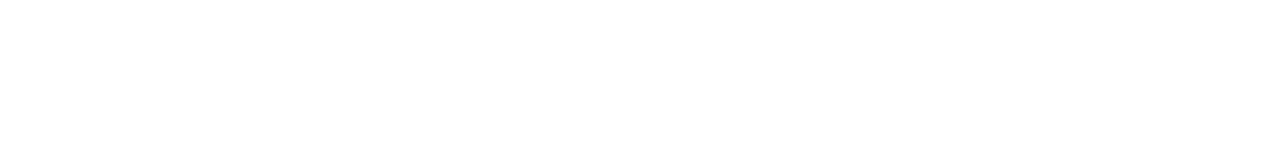
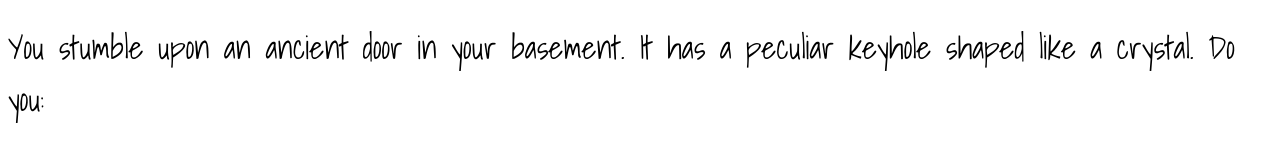
Before and after one commit to ADSZ42/Choose-Your-Own-Adventure-Repo, a plain HTML site: page pages/ending1.html in a window 1280 px wide. Drawn offline with Linux system fonts and the light colour scheme.

Commit message:
Font Add On

```diff
--- a/pages/ending1.html
+++ b/pages/ending1.html
@@ -5,10 +5,14 @@
     <meta charset="UTF-8">
     <meta name="viewport" content="width=device-width, initial-scale=1.0">
     <title>The Riddle Solved - Good Ending</title>
+    <link rel="stylesheet" href="../style/styles.css">
+    <link rel="preconnect" href="https://fonts.googleapis.com">
+    <link rel="preconnect" href="https://fonts.gstatic.com" crossorigin>
+    <link href="https://fonts.googleapis.com/css2?family=Shadows+Into+Light&display=swap" rel="stylesheet">
 </head>
 
 <body>
-
+    <h1 class="shadows-into-light-regular">You stumble upon an ancient door in your basement. It has a peculiar keyhole shaped like a crystal. Do you:</h1>
 </body>
 
 </html>
--- a/style/styles.css
+++ b/style/styles.css
@@ -0,0 +1,5 @@
+.shadows-into-light-regular {
+    font-family: "Shadows Into Light", cursive;
+    font-weight: 400;
+    font-style: normal;
+}
```
Also changed, not shown: index.html (+4 -0 lines), pages/ending2.html (+4 -0 lines), pages/ending3.html (+4 -0 lines), pages/ending4.html (+4 -0 lines), pages/scene1.html (+4 -0 lines), pages/scene2.html (+4 -0 lines), pages/scene3.html (+4 -0 lines), pages/scene4.html (+4 -0 lines), pages/scene5.html (+4 -0 lines), pages/scene6.html (+4 -0 lines), pages/scene7.html (+4 -0 lines).
